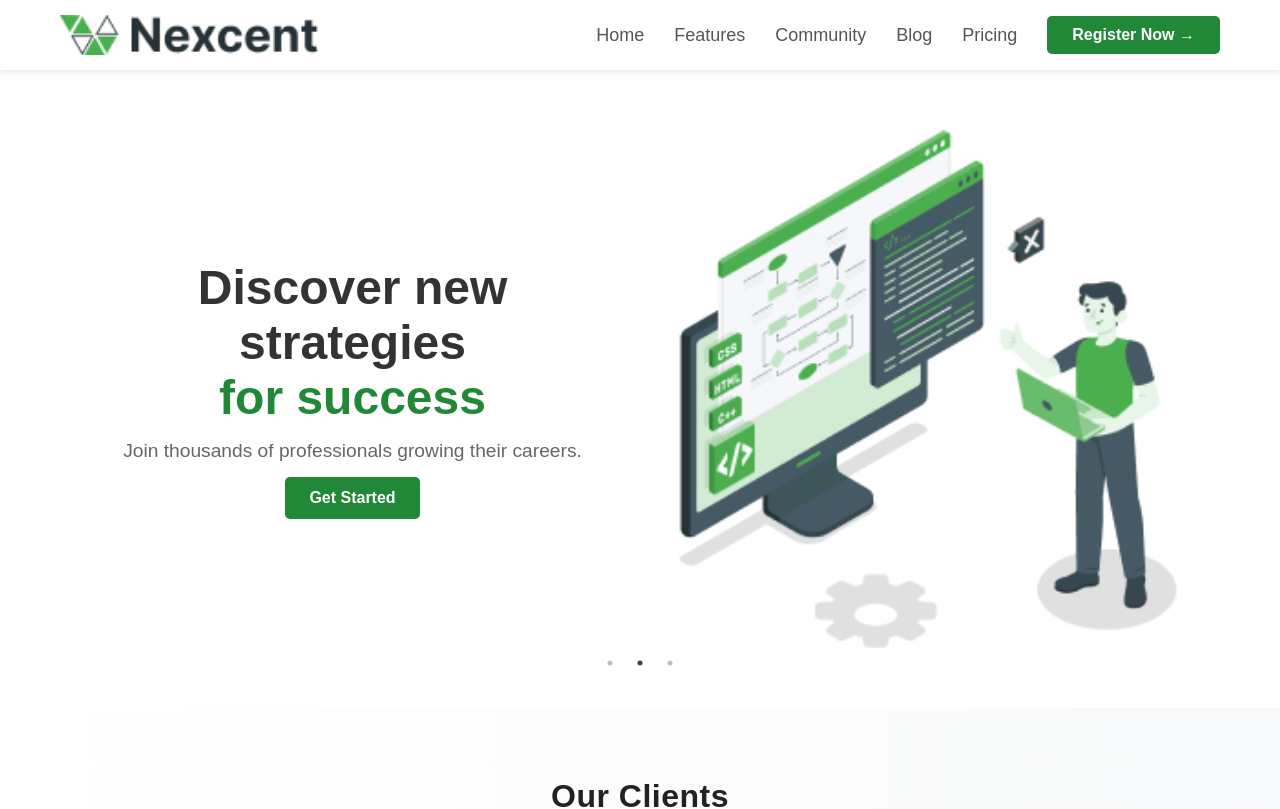
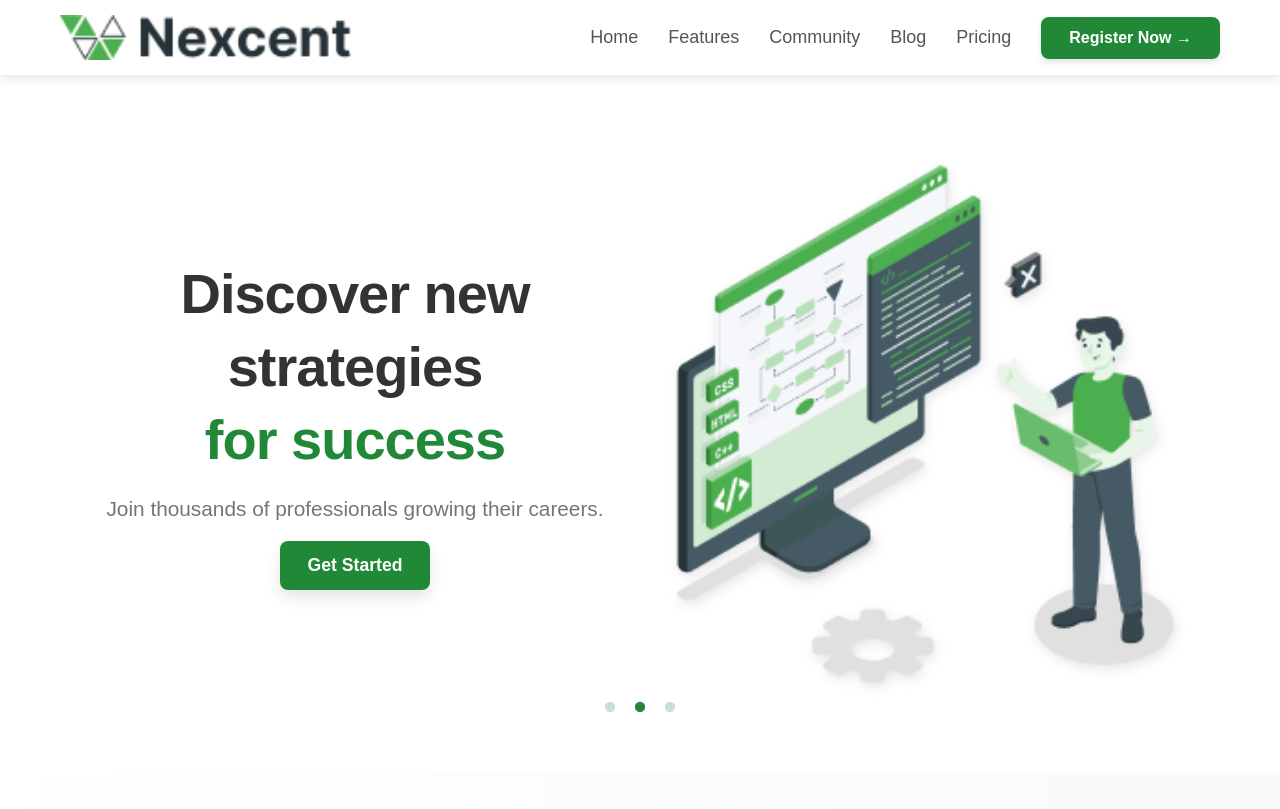
Before and after one commit to Krishnapriya-prasannan/nexcent, a React (Create React App) app: page / in a window 1280 px wide. Shown: the top 809 px of the page. Built offline with nearby package versions, Linux system fonts and the light colour scheme.

Commit message:
some updates in nav and hero

```diff
--- a/src/Components/Hero.js
+++ b/src/Components/Hero.js
@@ -2,14 +2,14 @@ import React from "react";
 import Slider from "react-slick";
 import "slick-carousel/slick/slick.css";
 import "slick-carousel/slick/slick-theme.css";
-import "../styles/Hero.css"; // Updated CSS File
+import "../styles/Hero.css";
 import illustration from "../assets/Illustration.png";
 
 const Hero = () => {
   const settings = {
     dots: true,
     infinite: true,
-    speed: 1000,
+    speed: 1200,
     slidesToShow: 1,
     slidesToScroll: 1,
     autoplay: true,
@@ -17,53 +17,26 @@ const Hero = () => {
     arrows: false,
     pauseOnHover: false,
     fade: true,
-    cssEase: "linear",
+    cssEase: "ease-in-out",
   };
 
   return (
     <section className="hero">
       <Slider {...settings}>
-        {/* Slide 1 */}
-        <div className="hero-slide">
-          <div className="hero-container">
-            <div className="hero-text">
-              <h1>Lessons and insights <br /><span>from 8 years</span></h1>
-              <p>Where to grow your business as a photographer: site or social media?</p>
-              <a href="#" className="register-btn">Register</a>
-            </div>
-            <div className="hero-image">
-              <img src={illustration} alt="Illustration" />
+        {["Lessons and insights from 8 years", "Discover new strategies for success", "Transform your online presence"].map((title, index) => (
+          <div className="hero-slide" key={index}>
+            <div className="hero-container">
+              <div className="hero-text animate-text">
+                <h1>{title.split(" ").slice(0, -2).join(" ")} <br /><span>{title.split(" ").slice(-2).join(" ")}</span></h1>
+                <p>{index === 0 ? "Where to grow your business as a photographer: site or social media?" : index === 1 ? "Join thousands of professionals growing their careers." : "Get the best insights to make your brand stand out."}</p>
+                <a href="#" className="register-btn"> {index === 1 ? "Get Started" : "Register"} </a>
+              </div>
+              <div className="hero-image animate-image">
+                <img src={illustration} alt="Illustration" />
+              </div>
             </div>
           </div>
-        </div>
-
-        {/* Slide 2 */}
-        <div className="hero-slide">
-          <div className="hero-container">
-            <div className="hero-text">
-              <h1>Discover new strategies <br /><span>for success</span></h1>
-              <p>Join thousands of professionals growing their careers.</p>
-              <a href="#" className="register-btn">Get Started</a>
-            </div>
-            <div className="hero-image">
-              <img src={illustration} alt="Illustration" />
-            </div>
-          </div>
-        </div>
-
-        {/* Slide 3 */}
-        <div className="hero-slide">
-          <div className="hero-container">
-            <div className="hero-text">
-              <h1>Transform your <br /><span>online presence</span></h1>
-              <p>Get the best insights to make your brand stand out.</p>
-              <a href="/" className="register-btn">Register</a>
-            </div>
-            <div className="hero-image">
-              <img src={illustration} alt="Illustration" />
-            </div>
-          </div>
-        </div>
+        ))}
       </Slider>
     </section>
   );
--- a/src/styles/Hero.css
+++ b/src/styles/Hero.css
@@ -1,14 +1,8 @@
-/* Hero Section */
 .hero {
   width: 100%;
   max-width: 1400px;
   margin: auto;
-  padding: 20px;
-}
-
-/* Slider */
-.slick-dots {
-  bottom: 15px;
+  padding: 40px 20px;
 }
 
 /* Slide Container */
@@ -16,11 +10,12 @@
   display: flex !important;
   justify-content: center;
   align-items: center;
-  min-height: 70vh;
+  min-height: 75vh;
   width: 100%;
+  position: relative;
 }
 
-/* Flexbox Layout for Text and Image */
+/* Text and Image Layout */
 .hero-container {
   display: flex;
   align-items: center;
@@ -28,46 +23,56 @@
   width: 100%;
   max-width: 1200px;
   margin: auto;
-  padding: 40px;
-  gap: 30px;
+  padding: 50px;
+  gap: 40px;
 }
 
 /* Text Area */
 .hero-text {
   flex: 1;
   max-width: 50%;
+  opacity: 0;
+  transform: translateY(20px);
+  animation: fadeInUp 1s ease-in-out forwards;
 }
 
 .hero-text h1 {
-  font-size: 3rem;
+  font-size: 3.5rem;
   font-weight: 700;
+  line-height: 1.3;
   color: #333;
+  letter-spacing: -1px;
 }
 
 .hero-text h1 span {
-  color:#218838;
+  color: #218838;
+  font-weight: 800;
 }
 
 .hero-text p {
-  font-size: 1.2rem;
+  font-size: 1.3rem;
   color: #666;
-  margin: 15px 0;
+  margin: 20px 0;
+  opacity: 0.9;
 }
 
 .register-btn {
   display: inline-block;
-  padding: 12px 24px;
+  padding: 14px 28px;
   background-color: #218838;
   color: #fff;
-  font-size: 1rem;
+  font-size: 1.1rem;
   font-weight: 600;
   text-decoration: none;
-  border-radius: 5px;
-  transition: 0.3s;
+  border-radius: 8px;
+  transition: all 0.3s ease-in-out;
+  box-shadow: 0px 8px 15px rgba(0, 0, 0, 0.1);
 }
 
 .register-btn:hover {
-  background-color: #218838;
+  background-color: #1a6d2e;
+  transform: translateY(-3px);
+  box-shadow: 0px 10px 18px rgba(0, 0, 0, 0.15);
 }
 
 /* Image Area */
@@ -76,12 +81,54 @@
   display: flex;
   justify-content: center;
   max-width: 50%;
+  opacity: 0;
+  transform: scale(0.9);
+  animation: fadeIn 1s ease-in-out forwards;
 }
 
 .hero-image img {
   width: 100%;
   max-width: 500px;
   height: auto;
+  filter: drop-shadow(2px 4px 6px rgba(0, 0, 0, 0.1));
+}
+
+/* Slick Dots */
+.slick-dots {
+  bottom: 15px;
+}
+
+.slick-dots li button:before {
+  font-size: 12px;
+  color: #218838;
+}
+
+.slick-dots li.slick-active button:before {
+  color: #218838;
+  opacity: 1;
+}
+
+/* Animations */
+@keyframes fadeIn {
+  from {
+    opacity: 0;
+    transform: scale(0.9);
+  }
+  to {
+    opacity: 1;
+    transform: scale(1);
+  }
+}
+
+@keyframes fadeInUp {
+  from {
+    opacity: 0;
+    transform: translateY(20px);
+  }
+  to {
+    opacity: 1;
+    transform: translateY(0);
+  }
 }
 
 /* Responsive Design */
@@ -89,13 +136,31 @@
   .hero-container {
     flex-direction: column;
     text-align: center;
-    gap: 20px;
+    gap: 30px;
   }
 
   .hero-text {
     max-width: 100%;
   }
 
+  .hero-text h1 {
+    font-size: 3rem;
+  }
+
+  .hero-text p {
+    font-size: 1.1rem;
+  }
+
+  .hero-image {
+    max-width: 100%;
+  }
+
+  .hero-image img {
+    max-width: 85%;
+  }
+}
+
+@media (max-width: 768px) {
   .hero-text h1 {
     font-size: 2.5rem;
   }
@@ -104,8 +169,9 @@
     font-size: 1rem;
   }
 
-  .hero-image {
-    max-width: 100%;
+  .register-btn {
+    font-size: 1rem;
+    padding: 12px 24px;
   }
 
   .hero-image img {
@@ -113,7 +179,7 @@
   }
 }
 
-@media (max-width: 768px) {
+@media (max-width: 600px) {
   .hero-text h1 {
     font-size: 2rem;
   }
@@ -132,7 +198,7 @@
   }
 }
 
-@media (max-width: 600px) {
+@media (max-width: 480px) {
   .hero-text h1 {
     font-size: 1.8rem;
   }
@@ -150,22 +216,3 @@
     max-width: 65%;
   }
 }
-
-@media (max-width: 480px) {
-  .hero-text h1 {
-    font-size: 1.6rem;
-  }
-
-  .hero-text p {
-    font-size: 0.8rem;
-  }
-
-  .register-btn {
-    font-size: 0.8rem;
-    padding: 8px 14px;
-  }
-
-  .hero-image img {
-    max-width: 60%;
-  }
-}
--- a/src/styles/Navbar.css
+++ b/src/styles/Navbar.css
@@ -11,11 +11,11 @@ body {
   font-family: "Arial", sans-serif;
 }
 
-/* General Navbar Styling */
+/* Navbar Styling */
 .navbar {
   background: white;
   padding: 15px 40px;
-  box-shadow: 0 2px 5px rgba(0, 0, 0, 0.1);
+  box-shadow: 0 4px 10px rgba(0, 0, 0, 0.1);
   position: sticky;
   top: 0;
   width: 100%;
@@ -32,18 +32,21 @@ body {
   width: 100%;
   margin: 0 auto;
   padding: 0 20px;
-  overflow: hidden;
 }
 
 /* Logo Styling */
 .nav-logo {
   display: flex;
   align-items: center;
-  gap: 10px;
 }
 
 .nav-logo img {
-  height: 40px;
+  height: 45px;
+  transition: transform 0.3s ease-in-out;
+}
+
+.nav-logo img:hover {
+  transform: scale(1.05);
 }
 
 /* Nav Links */
@@ -59,41 +62,59 @@ body {
   color: #555;
   font-size: 18px;
   font-weight: 500;
-  transition: 0.3s;
+  position: relative;
+  transition: color 0.3s ease-in-out;
 }
 
 .nav-links li a:hover {
   color: #222;
 }
 
+/* Underline Animation */
+.nav-links li a::after {
+  content: "";
+  position: absolute;
+  left: 50%;
+  bottom: -4px;
+  width: 0;
+  height: 2px;
+  background: #218838;
+  transition: all 0.3s ease-in-out;
+  transform: translateX(-50%);
+}
+
+.nav-links li a:hover::after {
+  width: 100%;
+}
+
 /* Register Button */
 .nav-button .register-btn {
   background: #218838;
   color: white;
-  padding: 10px 25px;
-  border-radius: 5px;
+  padding: 12px 28px;
+  border-radius: 8px;
   text-decoration: none;
   font-weight: bold;
-  transition: 0.3s;
   font-size: 16px;
+  box-shadow: 0 4px 6px rgba(0, 0, 0, 0.1);
+  transition: all 0.3s ease-in-out;
 }
 
 .nav-button .register-btn:hover {
-  background: #218838;
+  background: #1a6f2a;
+  transform: scale(1.05);
 }
 
 /* Mobile Menu Icon */
 .menu-icon {
-  font-size: 26px;
+  font-size: 28px;
   cursor: pointer;
   display: none;
+  transition: transform 0.3s ease-in-out;
 }
 
-/* Fix for Larger Screens */
-@media (min-width: 1200px) {
-  .nav-container {
-    max-width: 1200px;
-  }
+.menu-icon:hover {
+  transform: scale(1.1);
 }
 
 /* Responsive Design */
@@ -112,7 +133,7 @@ body {
 
   .nav-button .register-btn {
     font-size: 14px;
-    padding: 8px 20px;
+    padding: 10px 24px;
   }
 }
 
```
